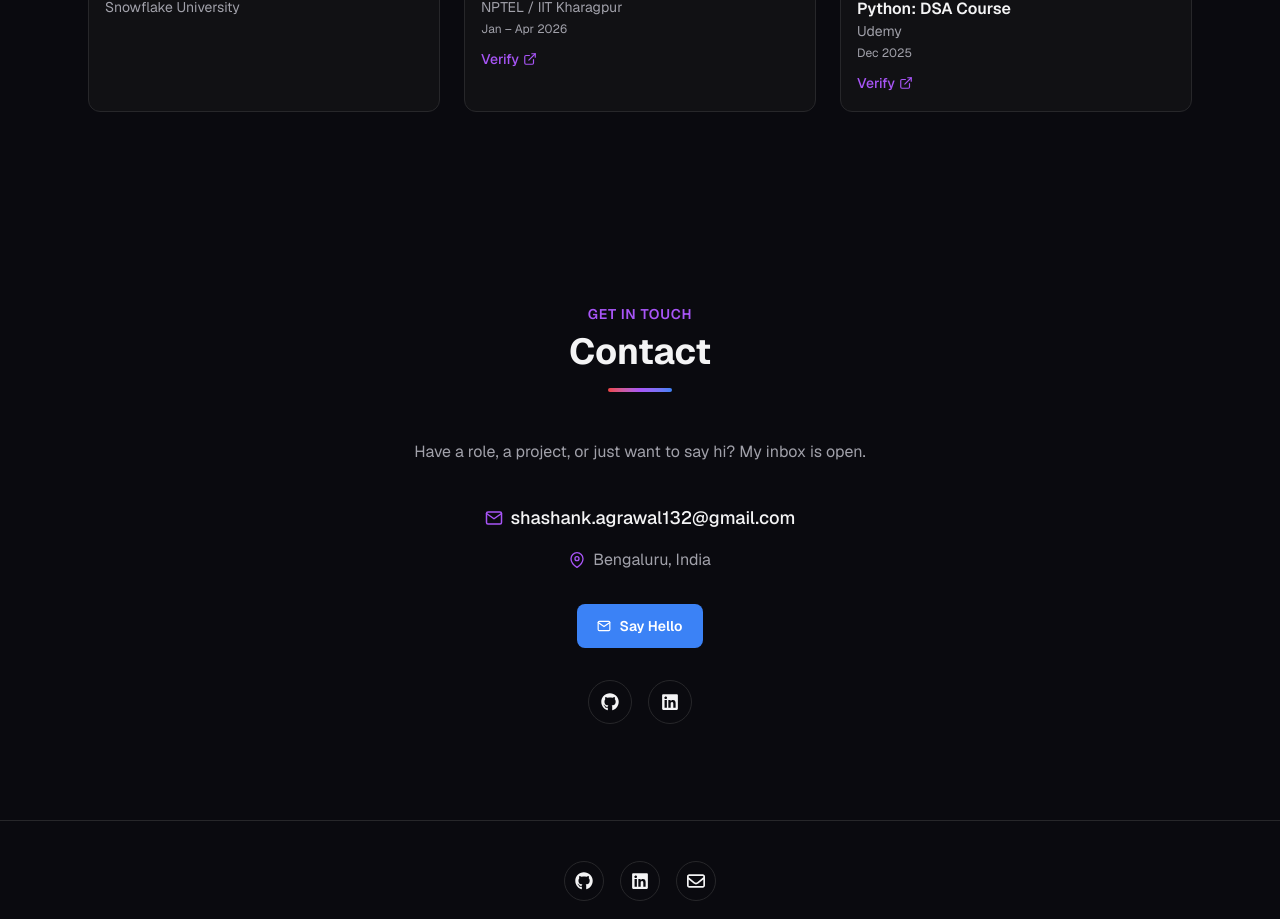
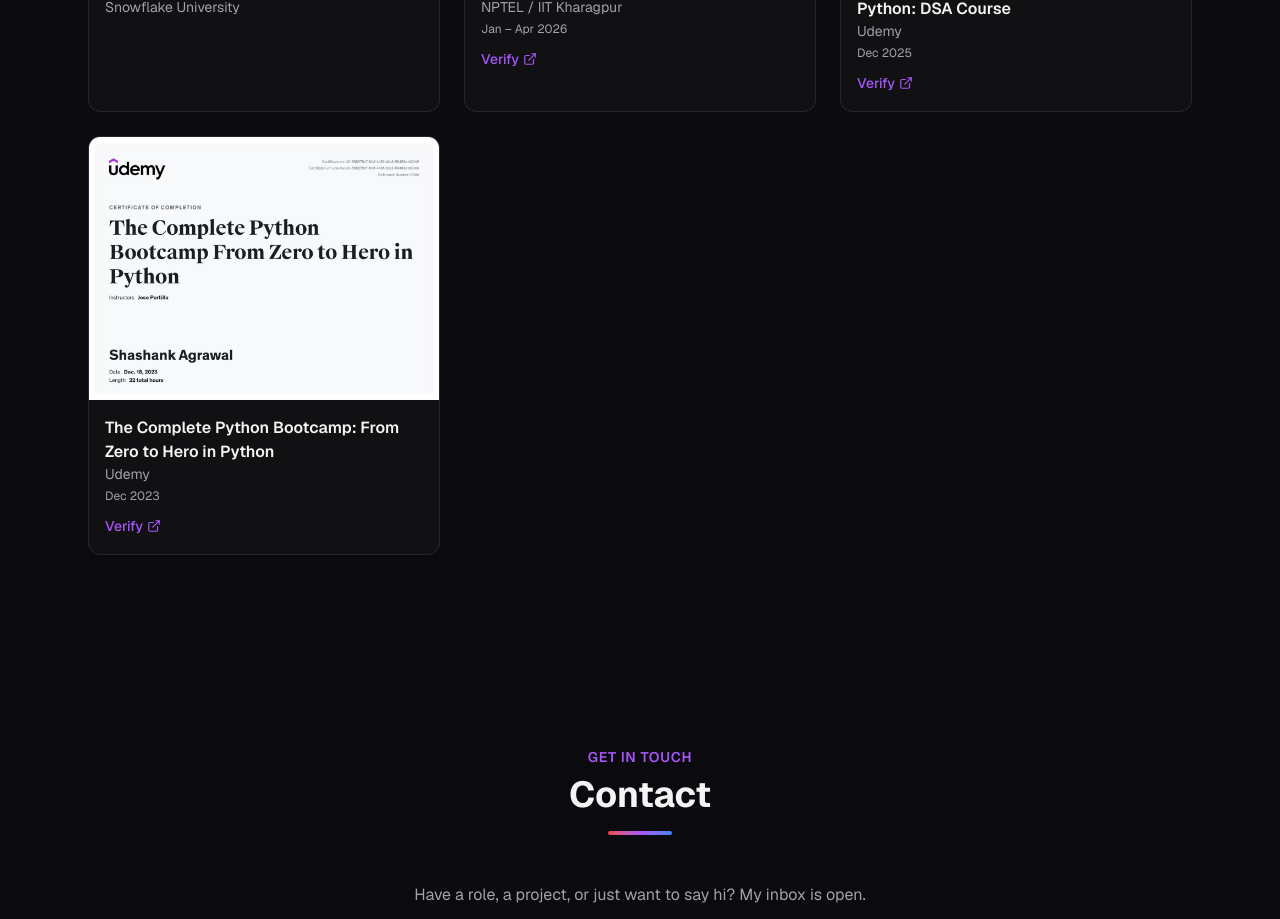
Before and after one commit to LordCenk/portfolio-website, a Next.js app: page / in a window 1280 px wide. Shown: the part 5500-6419 px from the top of the page. Built offline with nearby package versions, Linux system fonts and the light colour scheme.

Commit message:
Add Udemy Complete Python Bootcamp certificate
Matches the resume's 'Complete Python Bootcamp' entry.

```diff
--- a/src/data/certificates.ts
+++ b/src/data/certificates.ts
@@ -51,4 +51,11 @@
     image: "/images/certificates/udemy-dsa-python.jpg",
     verifyUrl: "https://ude.my/UC-1b45b29d-0214-4aed-8fc0-e19dc1402ac0",
   },
+  {
+    title: "The Complete Python Bootcamp: From Zero to Hero in Python",
+    issuer: "Udemy",
+    date: "Dec 2023",
+    image: "/images/certificates/udemy-python-bootcamp.jpg",
+    verifyUrl: "https://ude.my/UC-558275c7-10cf-448f-b2e3-58493e1d2049",
+  },
 ];
```
Also changed, not shown: public/images/certificates/udemy-python-bootcamp.jpg (added).
